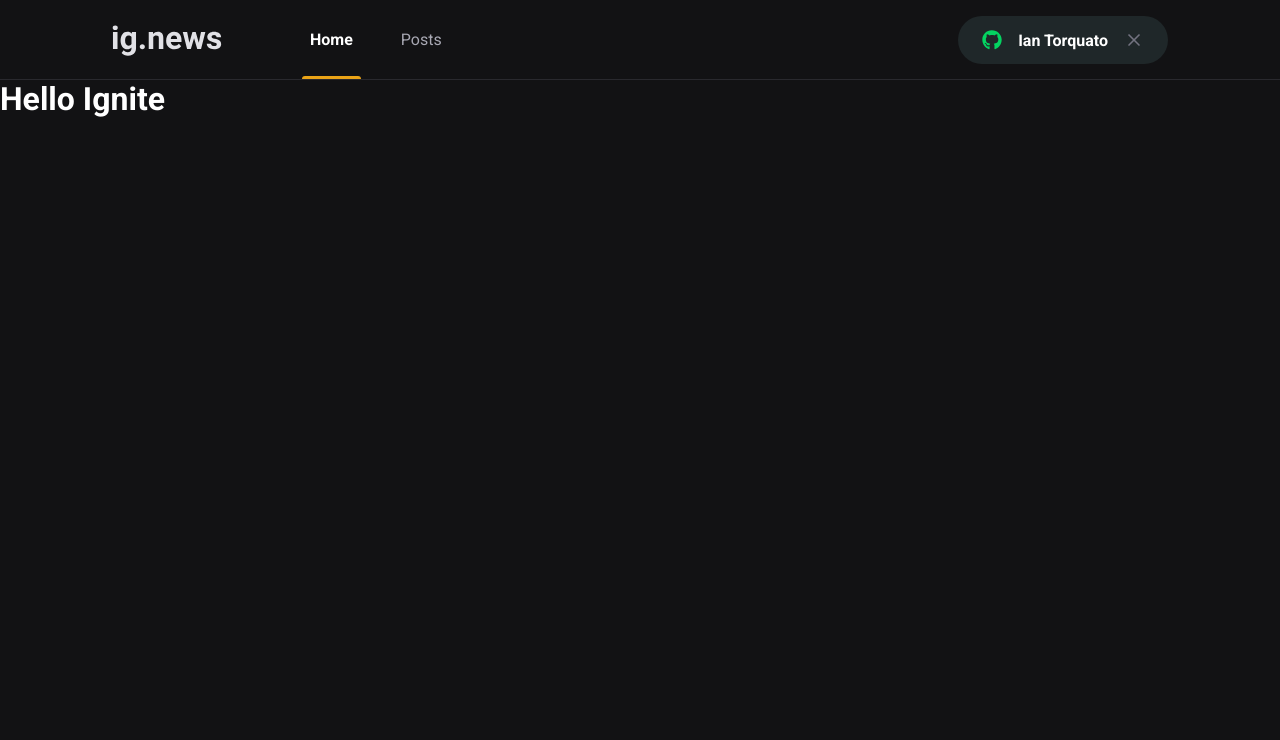
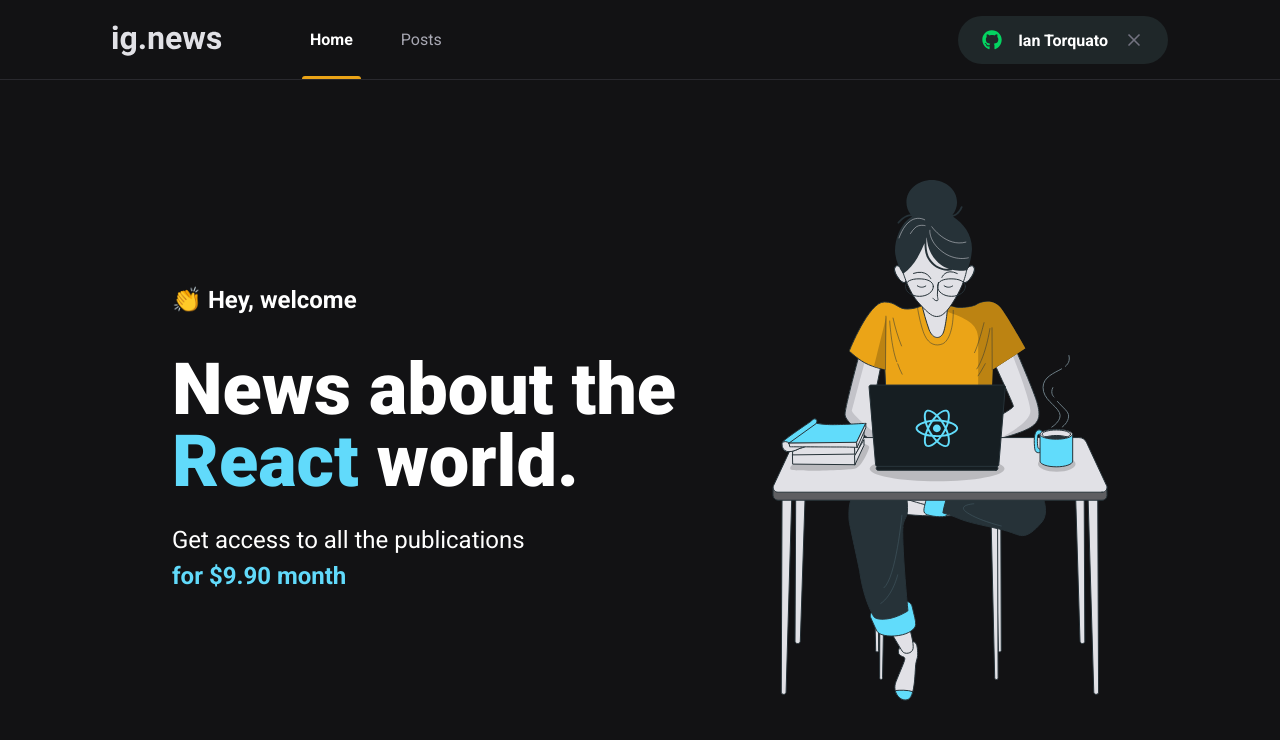
Before and after one commit to IanTorquato/ignite-chapter_3-project_3-ig_news, a Next.js app: page / in a window 1280 px wide. Shown: the top 740 px of the page. Built offline with nearby package versions, Linux system fonts and the light colour scheme.

Commit message:
Adding Home page

```diff
--- /dev/null
+++ b/src/pages/home.module.scss
@@ -0,0 +1,40 @@
+.contentContainer {
+  align-items: center;
+  display: flex;
+  height: calc(100vh - 5rem);
+  justify-content: center;
+  margin: 0 auto;
+  max-width: 1120px;
+  padding: 0 2rem;
+}
+
+.hero {
+  max-width: 600px;
+
+  > span {
+    font-size: 1.5rem;
+    font-weight: bold;
+  }
+
+  h1 {
+    font-size: 4.5rem;
+    font-weight: 900;
+    line-height: 4.5rem;
+    margin-top: 2.5rem;
+
+    span {
+      color: var(--cyan-500);
+    }
+  }
+
+  p {
+    font-size: 1.5rem;
+    line-height: 2.25rem;
+    margin-top: 1.5rem;
+
+    span {
+      color: var(--cyan-500);
+      font-weight: bold;
+    }
+  }
+}
--- a/src/pages/index.tsx
+++ b/src/pages/index.tsx
@@ -1,13 +1,29 @@
+/* eslint-disable @next/next/no-img-element */
 import Head from 'next/head';
+
+import styles from './home.module.scss';
 
 export default function Home() {
   return (
     <>
       <Head>
-            <title>Início | ig.news</title>
+            <title>Home | ig.news</title>
       </Head>
 
-      <h1>Hello Ignite</h1>
+      <main className={styles.contentContainer}>
+        <section className={styles.hero}>
+          <span>👏 Hey, welcome</span>
+
+          <h1>News about the <span>React</span> world.</h1>
+
+          <p>
+            Get access to all the publications <br />
+            <span>for $9.90 month</span>
+          </p>
+        </section>
+
+        <img src="/images/avatar.svg" alt="Girl coding" />
+      </main>
     </>
   );
 }
```
